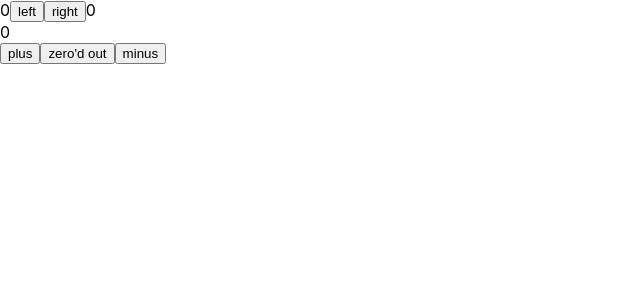
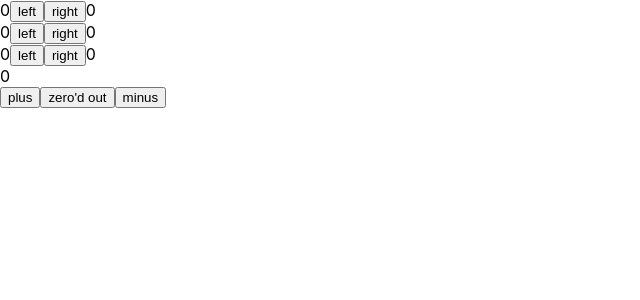
Before and after one commit to trncm00/react-tutorials, a React (Create React App) app: page / in a window 1280 px wide. Shown: the top 300 px of the page, without its empty margins (0-640 px from the left). Built offline with nearby package versions, Linux system fonts and the light colour scheme.

Commit message:
part1:event handlers, buttons

```diff
--- a/src/App.js
+++ b/src/App.js
@@ -5,14 +5,34 @@
   const increaseByOne = () => setCounter(counter + 1);
   const decreaseByOne = () => setCounter(counter - 1);
   const setToZero = () => setCounter(0);
-  const [clicks, setClicks] = useState(0);
+  const [clicks, setClicks] = useState({
+    left: 0,
+    right: 0,
+  });
 
   const [left, setLeft] = useState(0);
   const [right, setRight] = useState(0);
 
+  const handleLeftClick = () => {
+    const newClicks = {
+      left: clicks.left + 1,
+      ...clicks,
+    };
+    setClicks(newClicks);
+  };
+
+  const handleRightClick = () => {
+    const newClicks = {
+      ...clicks,
+      right: clicks.right + 1,
+    };
+    setClicks(newClicks);
+  };
+
   const Button = ({ onClick, text }) => {
     return <button onClick={onClick}>{text}</button>;
   };
+
   const Display = ({ counter }) => {
     return <div>{counter}</div>;
   };
@@ -20,10 +40,21 @@
   return (
     <div>
       {left}
+      <button onClick={() => setLeft(left + 1)}> left</button>
+      <button onClick={() => setRight(right + 1)}> right </button>
+      {right}
+      <br />
+
+      {clicks.left}
+      <button onClick={handleLeftClick}>left</button>
+      <button onClick={handleRightClick}>right</button>
+      {clicks.right}
+      <br />
+      {left}
       <button onClick={() => setLeft(left + 1)}>left</button>
       <button onClick={() => setRight(right + 1)}>right</button>
       {right}
-
+      <br />
       <Display counter={counter} />
       <Button onClick={increaseByOne} text="plus" />
       <Button onClick={setToZero} text="zero'd out" />
```
